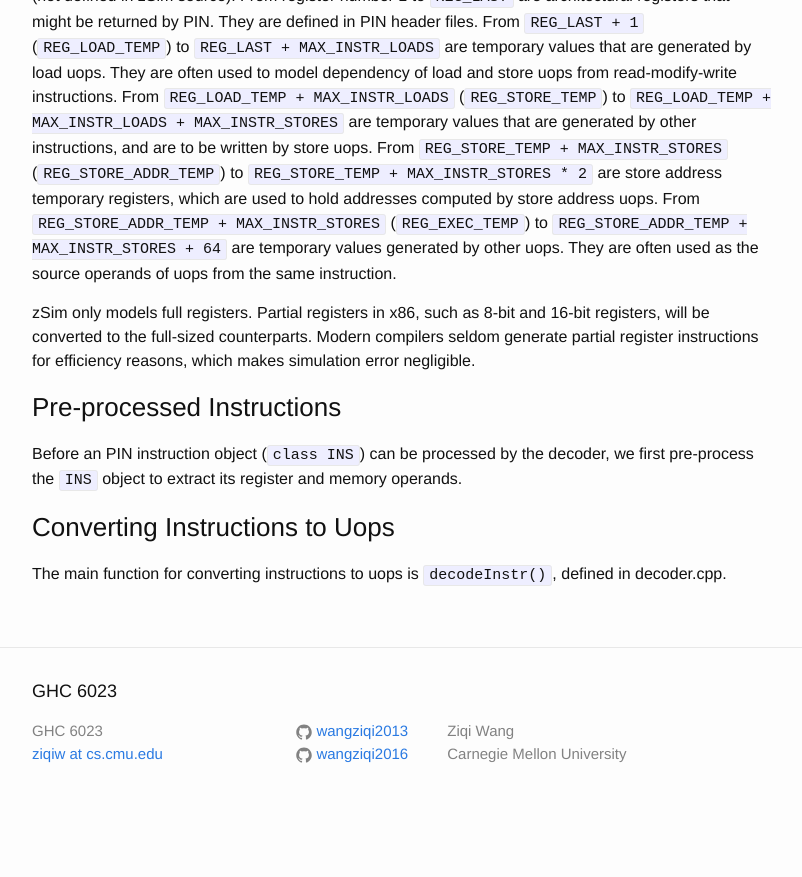
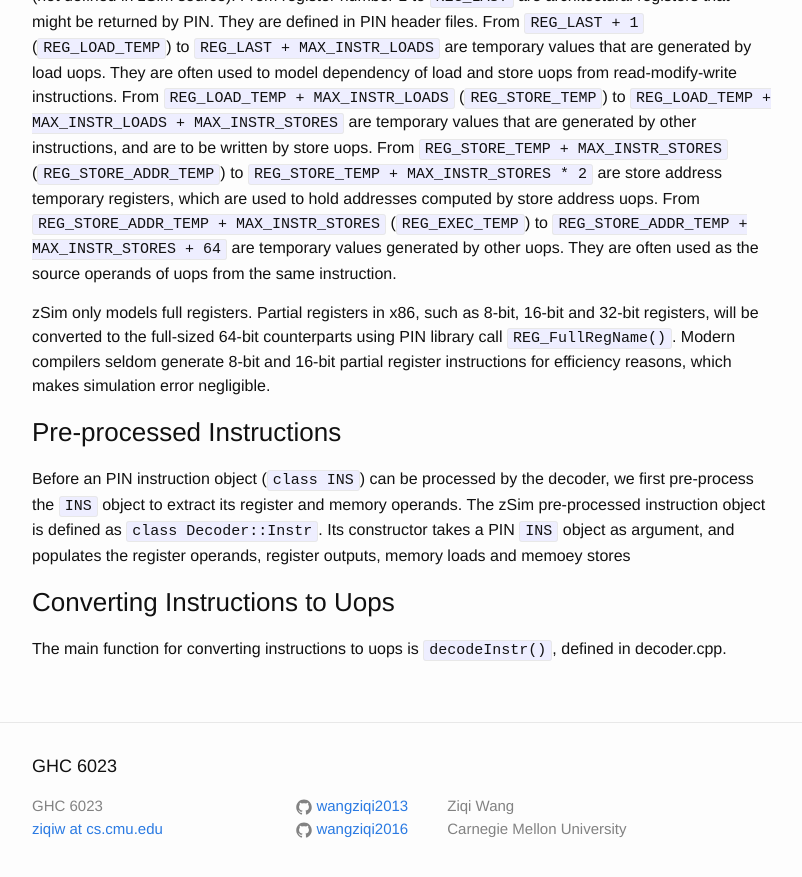
Before and after one commit to wangziqi2013/wangziqi2013.github.io, a Jekyll site: the page built from _posts/2019-12-31-zsim-microarch.markdown, in a window 1280 px wide and 900 px high, scrolled down 7087 px. Shown: the top 877 px of the window, without its empty margins (238-1040 px from the left). Built offline with Jekyll 4.4.1, drawn with Linux system fonts in a browser that asks for light colours; before the commit the page ends 7912 px from its top, so only the background shows below that.

Commit message:
Adding pin lib call

```diff
--- a/_posts/2019-12-31-zsim-microarch.markdown
+++ b/_posts/2019-12-31-zsim-microarch.markdown
@@ -251,14 +251,16 @@ instructions, and are to be written by store uops. From `REG_STORE_TEMP + MAX_IN
 by store address uops. From `REG_STORE_ADDR_TEMP + MAX_INSTR_STORES` (`REG_EXEC_TEMP`) to `REG_STORE_ADDR_TEMP + MAX_INSTR_STORES + 64`
 are temporary values generated by other uops. They are often used as the source operands of uops from the same instruction.
 
-zSim only models full registers. Partial registers in x86, such as 8-bit and 16-bit registers, will be converted to the
-full-sized counterparts. Modern compilers seldom generate partial register instructions for efficiency reasons, which makes
-simulation error negligible.
+zSim only models full registers. Partial registers in x86, such as 8-bit, 16-bit and 32-bit registers, will be converted
+to the full-sized 64-bit counterparts using PIN library call `REG_FullRegName()`. Modern compilers seldom generate 8-bit
+and 16-bit partial register instructions for efficiency reasons, which makes simulation error negligible.
 
 ### Pre-processed Instructions
 
 Before an PIN instruction object (`class INS`) can be processed by the decoder, we first pre-process the `INS` object to
-extract its register and memory operands.
+extract its register and memory operands. The zSim pre-processed instruction object is defined as `class Decoder::Instr`.
+Its constructor takes a PIN `INS` object as argument, and populates the register operands, register outputs, memory loads
+and memoey stores
 
 ### Converting Instructions to Uops
 
```
